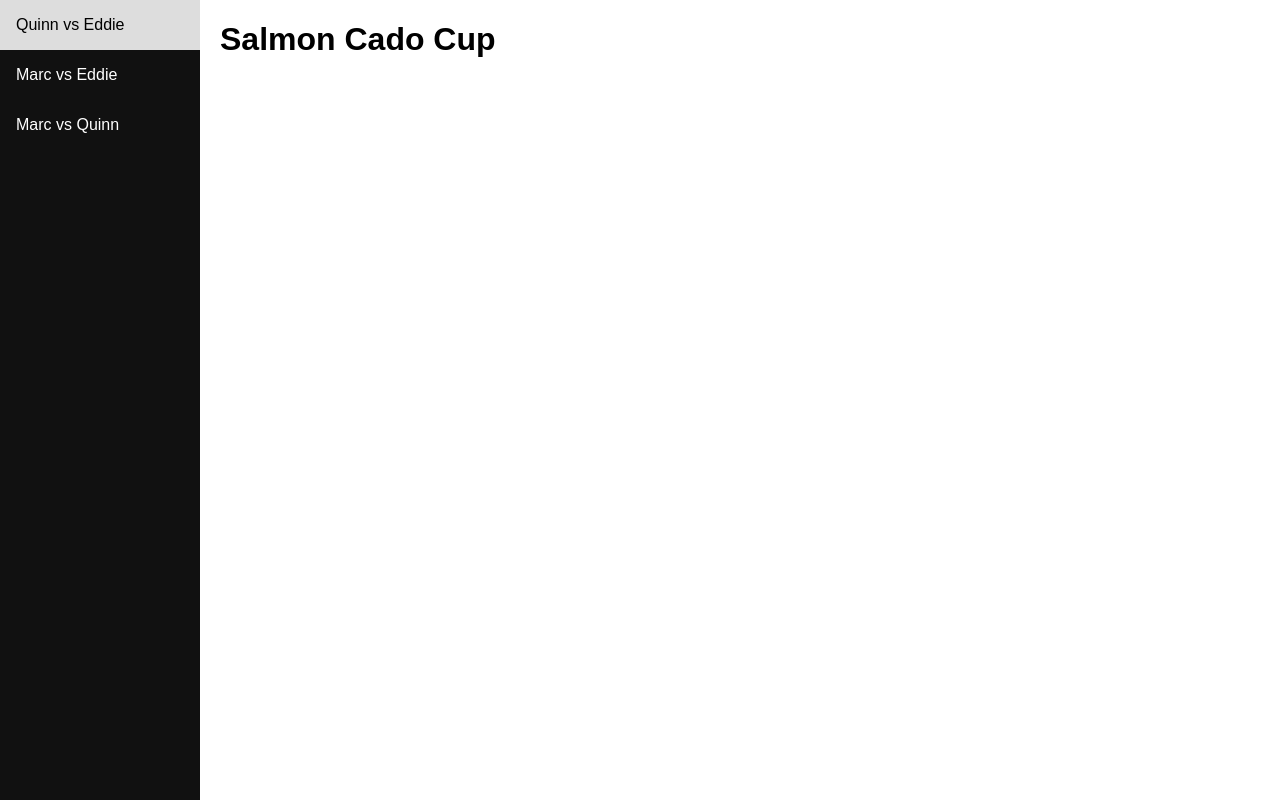
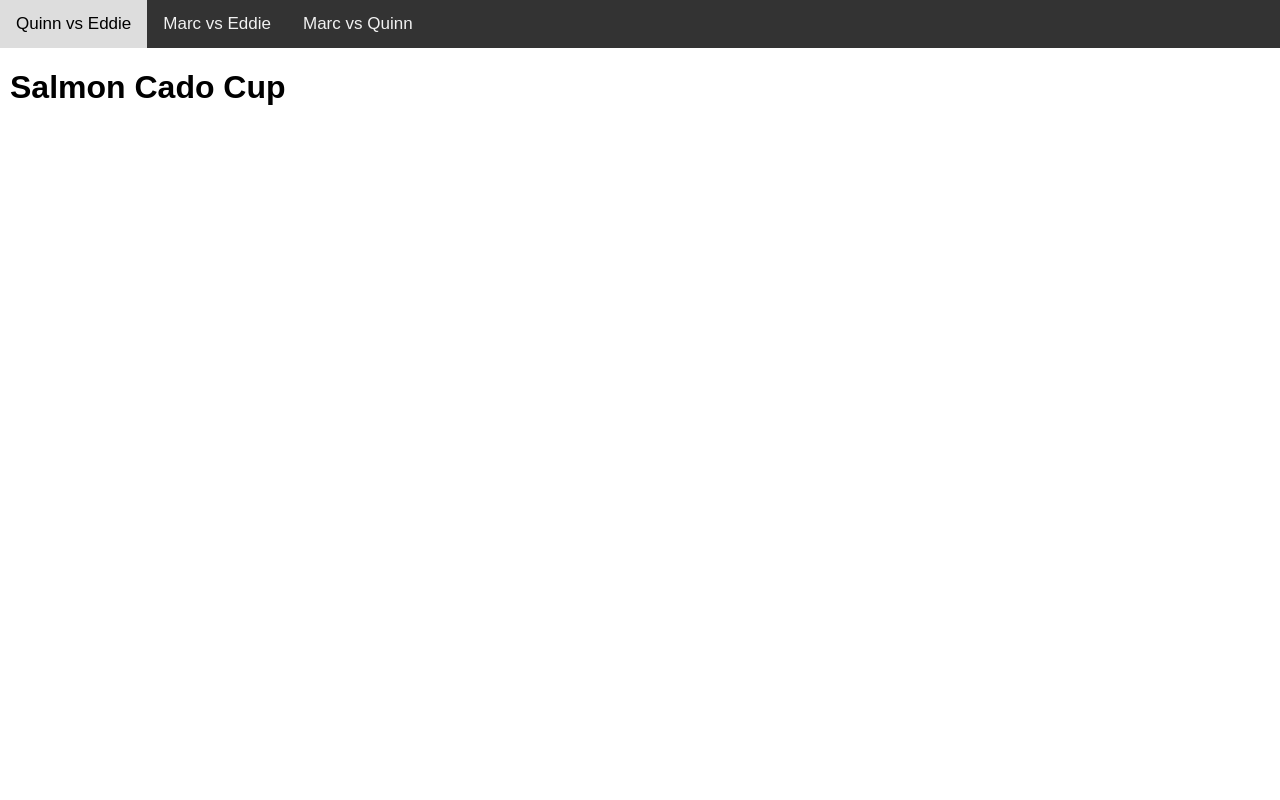
Before and after one commit to brettedw/nhl_sides, a Flask app: page / in a window 1280 px wide. Run offline with Flask 2, Linux system fonts and the light colour scheme.

Commit message:
Changed to topnav bar

```diff
--- a/templates/index.html
+++ b/templates/index.html
@@ -5,52 +5,45 @@
     <meta charset="utf-8">
     <meta name="viewport" content="width=device-width, initial-scale=1">
     <style>
-    * {
-      box-sizing: border-box;
-    }
-
       body {
         margin: 0;
         font-family: Arial, Helvetica, sans-serif;
       }
 
-    /* Style the side navigation */
-    .sidenav {
-      height: 100%;
-      width: 200px;
-      position: fixed;
-      z-index: 1;
-      top: 0;
-      left: 0;
-      background-color: #111;
-      overflow-x: hidden;
+      .topnav {
+        overflow: hidden;
+        background-color: #333;
       }
 
 
-    /* Side navigation links */
-    .sidenav a {
-      color: white;
-      padding: 16px;
+      .topnav a {
+      float: left;
+      color: #f2f2f2;
+      text-align: center;
+      padding: 14px 16px;
       text-decoration: none;
-      display: block;
+      font-size: 17px;
       }
 
       /* Change color on hover */
-    .sidenav a:hover {
+      .topnav a:hover {
         background-color: #ddd;
         color: black;
       }
 
-    /* Style the content */
+      .topnav a.active {
+      background-color: #4CAF50;
+      color: white;
+      }
+
       .content {
-      margin-left: 200px;
-      padding-left: 20px;
+      margin-left: 10px;
       }
     </style>
   </head>
   <body>
 
-    <div class="sidenav">
+    <div class="topnav">
       <a href="{{ url_for('EddieVQuinn') }}">Quinn vs Eddie</a>
       <a href="{{ url_for('EddieVMarc') }}">Marc vs Eddie</a>
       <a href="{{ url_for('MarcVQuinn') }}">Marc vs Quinn</a>
```
Lines whose indentation alone changed are shown as unchanged.
